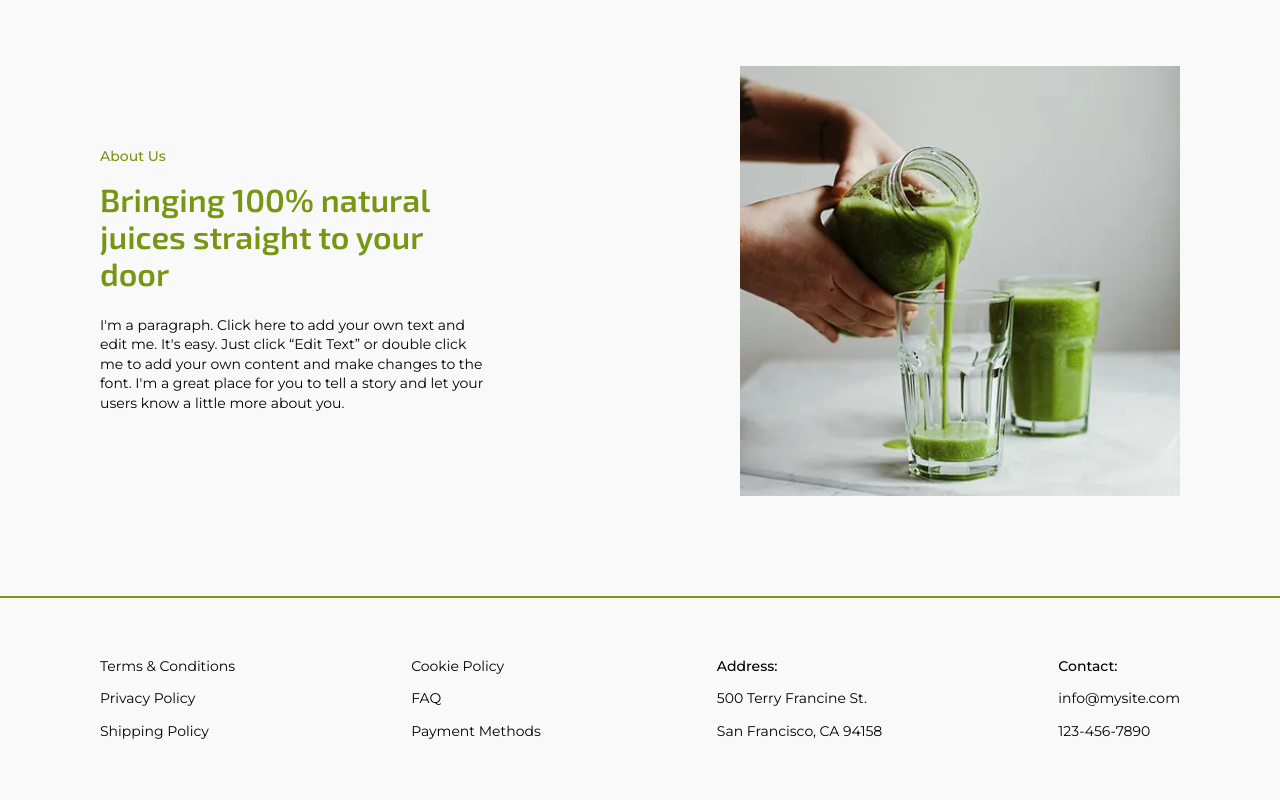
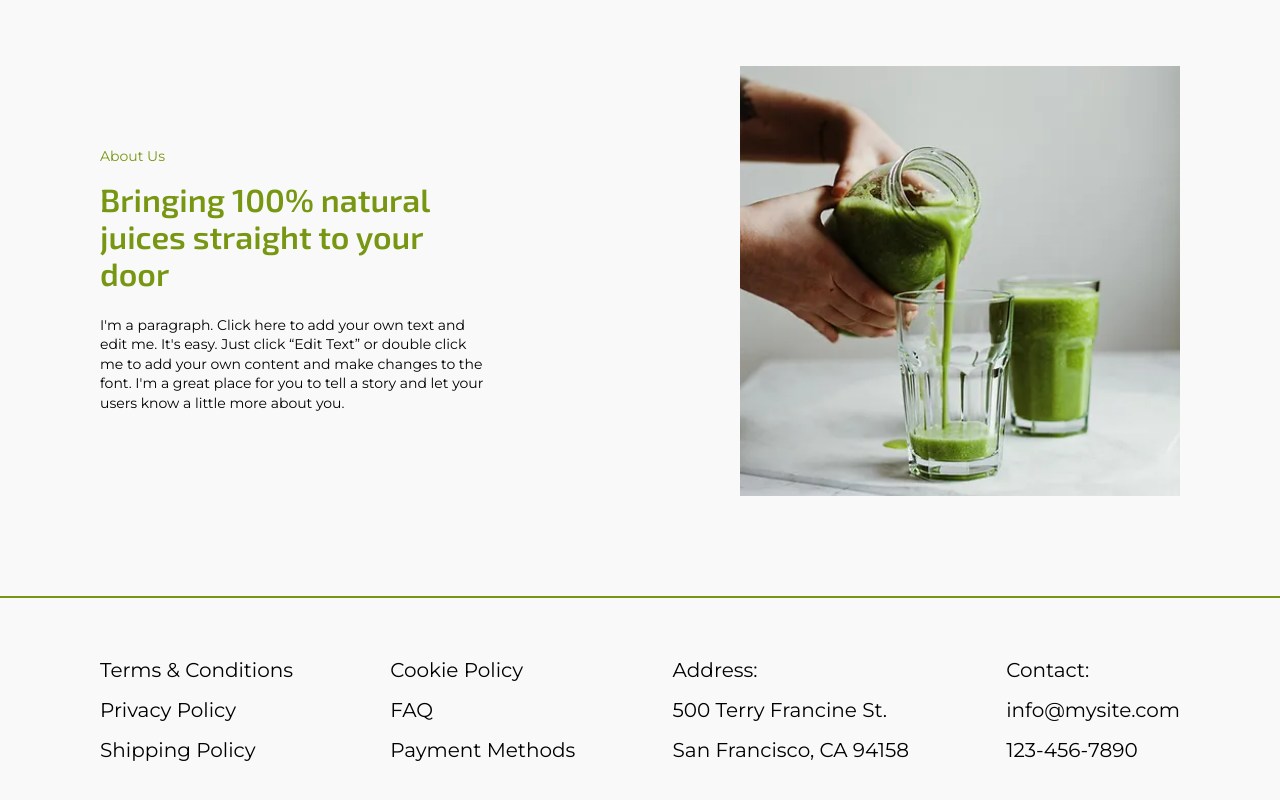
Before and after one commit to Mash0k1/HW--44.45, a plain HTML site: page index.html in a window 1280 px wide. Shown: the part 2690-3490 px from the top of the page. Drawn offline with Linux system fonts and the light colour scheme.

Commit message:
Refactor CSS styles and variables
Updated CSS variables and styles for various elements, including headers, buttons, and layout components.

```diff
--- a/style.css
+++ b/style.css
@@ -117,7 +117,7 @@ color: var(--accent);
 
 .shop__title {
   font-size: 32px;
-  font-weight: 600;
+  font-weight: 400;
   margin-bottom: 24px;
 }
 
@@ -244,7 +244,7 @@ color: var(--accent);
 .about__subtitle {
   display: block;
   font-size: 14px;
-  font-weight: 500;
+  font-weight: 400;
   color: var(--accent);
   margin-bottom: 16px;
 }
@@ -298,13 +298,13 @@ color: var(--accent);
 .footer__text,
 .footer__label {
   font-family: var(--font-primary);
-  font-size: 14px;
+  font-size: 20px;
   color: #000000;
   line-height: 1.2;
 }
 
 .footer__label {
-  font-weight: 500;
+  font-weight: 400;
 }
 
 .footer__link {
```
